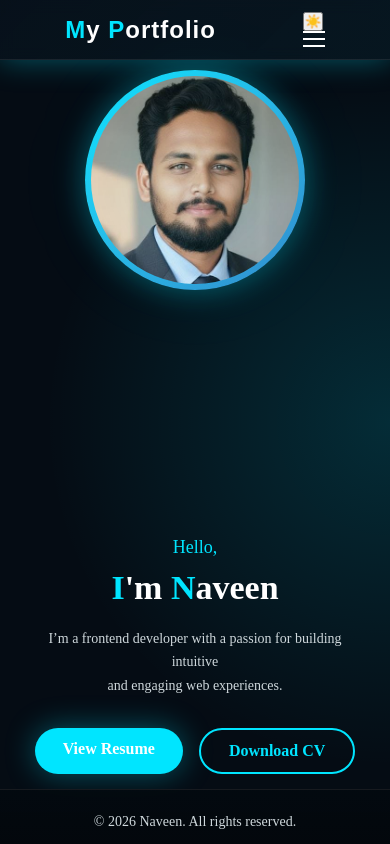
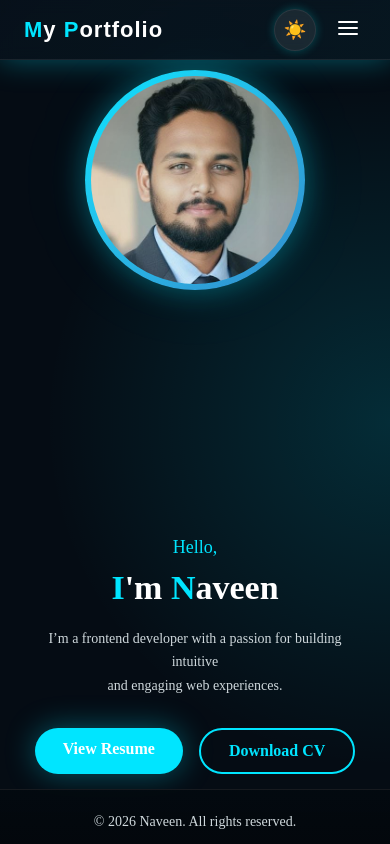
Before and after one commit to NaveenSripathi1/Myportfolio, a React (Vite) app: page / in a window 390 px wide. Shown: the top 844 px of the page. Built offline with nearby package versions, Linux system fonts and the light colour scheme.

Commit message:
Recent changes of navbar

```diff
--- a/src/Components/NavBar/NavBar.css
+++ b/src/Components/NavBar/NavBar.css
@@ -4,15 +4,18 @@
   box-sizing: border-box;
 }
 
-/* NAVBAR CONTAINER */
+/* ===============================
+   NAVBAR CONTAINER
+================================ */
 .NavbarContainer {
   width: 100vw;
   height: 60px;
+
   display: flex;
   align-items: center;
-  justify-content: center;
-  gap: 28%;
-  padding: 0 40px;
+  justify-content: space-between;
+
+  padding: 0 24px;
 
   position: fixed;
   top: 0;
@@ -37,7 +40,7 @@
    LOGO
 ================================ */
 .NavbarLogo {
-  font-size: 24px;
+  font-size: 22px;
   font-weight: bold;
   font-family: 'Lotos', sans-serif;
   letter-spacing: 1px;
@@ -49,7 +52,7 @@
 }
 
 /* ===============================
-   LINKS
+   LINKS (DESKTOP)
 ================================ */
 .NavbarLinks {
   display: flex;
@@ -70,23 +73,70 @@
 }
 
 /* ===============================
-   HAMBURGER
+   ACTIONS (THEME + HAMBURGER)
 ================================ */
-.Hamburger {
-  display: none;
-  flex-direction: column;
-  gap: 5px;
-  cursor: pointer;
+.NavbarActions {
+  display: flex;
+  align-items: center;
+  gap: 14px;
 }
 
-.Hamburger span {
-  width: 22px;
-  height: 2px;
-  background-color: var(--text-primary);
+.ThemeBtn {
+  position: relative;
+
+  width: 42px;
+  height: 42px;
+
+  display: flex;
+  align-items: center;
+  justify-content: center;
+
+  font-size: 18px;
+  cursor: pointer;
+
+  background: rgba(255, 255, 255, 0.08);
+  backdrop-filter: blur(6px);
+  -webkit-backdrop-filter: blur(6px);
+
+  border-radius: 50%;
+  border: 1px solid var(--border-color);
+
+  color: var(--text-primary);
+
+  box-shadow: inset 0 0 0 rgba(0, 0, 0, 0), 0 0 10px rgba(0, 255, 255, 0.25);
+
+  transition: background 0.3s ease, box-shadow 0.3s ease, transform 0.2s ease;
+}
+
+.ThemeBtn:hover {
+  background: rgba(255, 255, 255, 0.12);
+  box-shadow: 0 0 14px var(--accent-soft), 0 0 24px var(--accent-soft);
+  transform: scale(1.08);
 }
 
 /* ===============================
-   MOBILE MENU
+   HAMBURGER BUTTON (SVG)
+================================ */
+.HamburgerBtn {
+  display: none; /* visible only on mobile */
+  background: transparent;
+  border: none;
+  cursor: pointer;
+  padding: 6px;
+  color: var(--text-primary);
+}
+
+.HamburgerBtn svg {
+  transition: transform 0.2s ease, color 0.2s ease;
+}
+
+.HamburgerBtn:hover svg {
+  color: var(--accent);
+  transform: scale(1.1);
+}
+
+/* ===============================
+   MOBILE MENU (SMOOTH TRANSITION)
 ================================ */
 @media (max-width: 768px) {
   .NavbarLinks {
@@ -100,19 +150,34 @@
     flex-direction: column;
     align-items: center;
     gap: 20px;
+
+    /* KEEP padding always — avoid snapping */
     padding: 20px 0;
 
-    display: none;
+    /* Animation setup */
+    max-height: 0;
+    opacity: 0;
+    transform: translateY(-10px);
+
+    overflow: hidden;
+    pointer-events: none;
+
+    transition: max-height 0.35s ease, opacity 0.25s ease, transform 0.25s ease;
+
     z-index: 999;
 
     border-bottom: 1px solid var(--border-color);
+    box-shadow: var(--shadow-glow);
   }
 
   .NavbarLinks.open {
-    display: flex;
+    max-height: 320px; /* stable value */
+    opacity: 1;
+    transform: translateY(0);
+    pointer-events: auto;
   }
 
-  .Hamburger {
-    display: flex;
+  .HamburgerBtn {
+    display: block;
   }
 }
--- a/src/Components/NavBar/NavBar.jsx
+++ b/src/Components/NavBar/NavBar.jsx
@@ -41,12 +41,22 @@ const NavBar = ({ theme, toggleTheme }) => {
           {theme === 'dark' ? '☀️' : '🌙'}
         </button>
 
-        {/* HAMBURGER */}
-        <div className="Hamburger" onClick={() => setMenuOpen(!menuOpen)}>
-          <span></span>
-          <span></span>
-          <span></span>
-        </div>
+        {/* HAMBURGER ICON (SVG) */}
+        <button className="HamburgerBtn" onClick={() => setMenuOpen(!menuOpen)} aria-label="Menu">
+          <svg
+            width="24"
+            height="24"
+            viewBox="0 0 24 24"
+            fill="none"
+            stroke="currentColor"
+            strokeWidth="2"
+            strokeLinecap="round"
+          >
+            <line x1="3" y1="6" x2="21" y2="6" />
+            <line x1="3" y1="12" x2="21" y2="12" />
+            <line x1="3" y1="18" x2="21" y2="18" />
+          </svg>
+        </button>
       </div>
     </div>
   );
--- a/src/data/Projects.js
+++ b/src/data/Projects.js
@@ -3,13 +3,13 @@ export const projects = [
     title: 'Portfolio Website',
     description: 'Personal portfolio built using React and modern CSS with responsive design.',
     tech: ['React', 'CSS'],
-    link: 'https://github.com/NaveenSripathi1',
+    link: 'https://github.com/NaveenSripathi1/Myportfolio',
   },
   {
     title: 'Todo App',
     description: 'Simple todo application with CRUD operations and clean UI.',
     tech: ['JavaScript', 'React'],
-    link: 'https://github.com/NaveenSripathi1',
+    link: 'https://github.com/NaveenSripathi1/todo-list',
   },
   {
     title: 'Bus Booking System',
```
